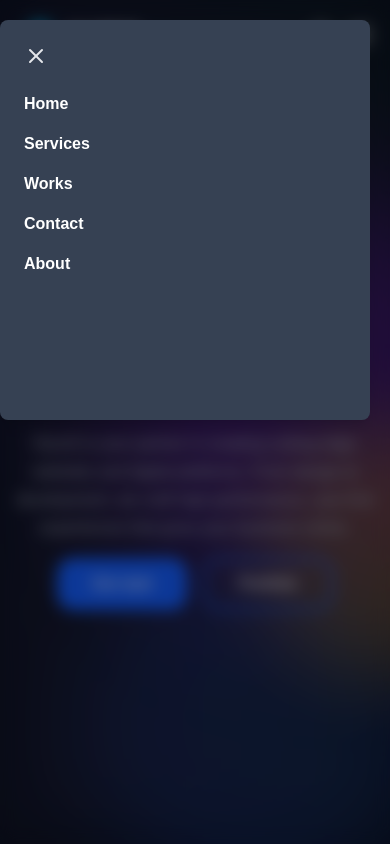
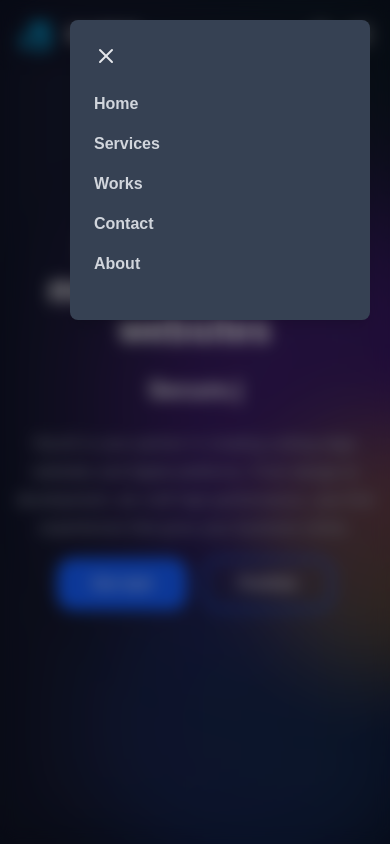
Before and after one commit to athulcoder/klyro5, a Next.js app: page / in a window 390 px wide. Both pictures are taken after a click on the icon 361 px from the left and 35 px from the top of the page. Built offline with nearby package versions, Linux system fonts and the light colour scheme.

Commit message:
mobile hamburger

```diff
--- a/handlers/Hamburger.js
+++ b/handlers/Hamburger.js
@@ -28,7 +28,7 @@ export default function SideNavPanel({ isOpen, onClose }) {
       onClick={onClose}
     >
       <div
-        className="bg-gray-700 rounded-lg  w-[400px] h-[400px] p-6 mt-5 mr-5 shadow-lg transition-transform duration-1000 transform translate-x-0"
+        className="bg-gray-700 rounded-lg  w-[300px] h-[300px] p-6 m-5 shadow-lg transition-transform duration-1000 transform translate-x-0"
         onClick={(e) => e.stopPropagation()}
       >
         <button
@@ -38,7 +38,7 @@ export default function SideNavPanel({ isOpen, onClose }) {
           <X className="w-6 h-6" />
         </button>
 
-        <nav className="flex flex-col gap-4 text-white">
+        <nav className="flex flex-col gap-4 text-gray-300">
           {navItems.map((item) => (
             <Link
               key={item.href}
```
